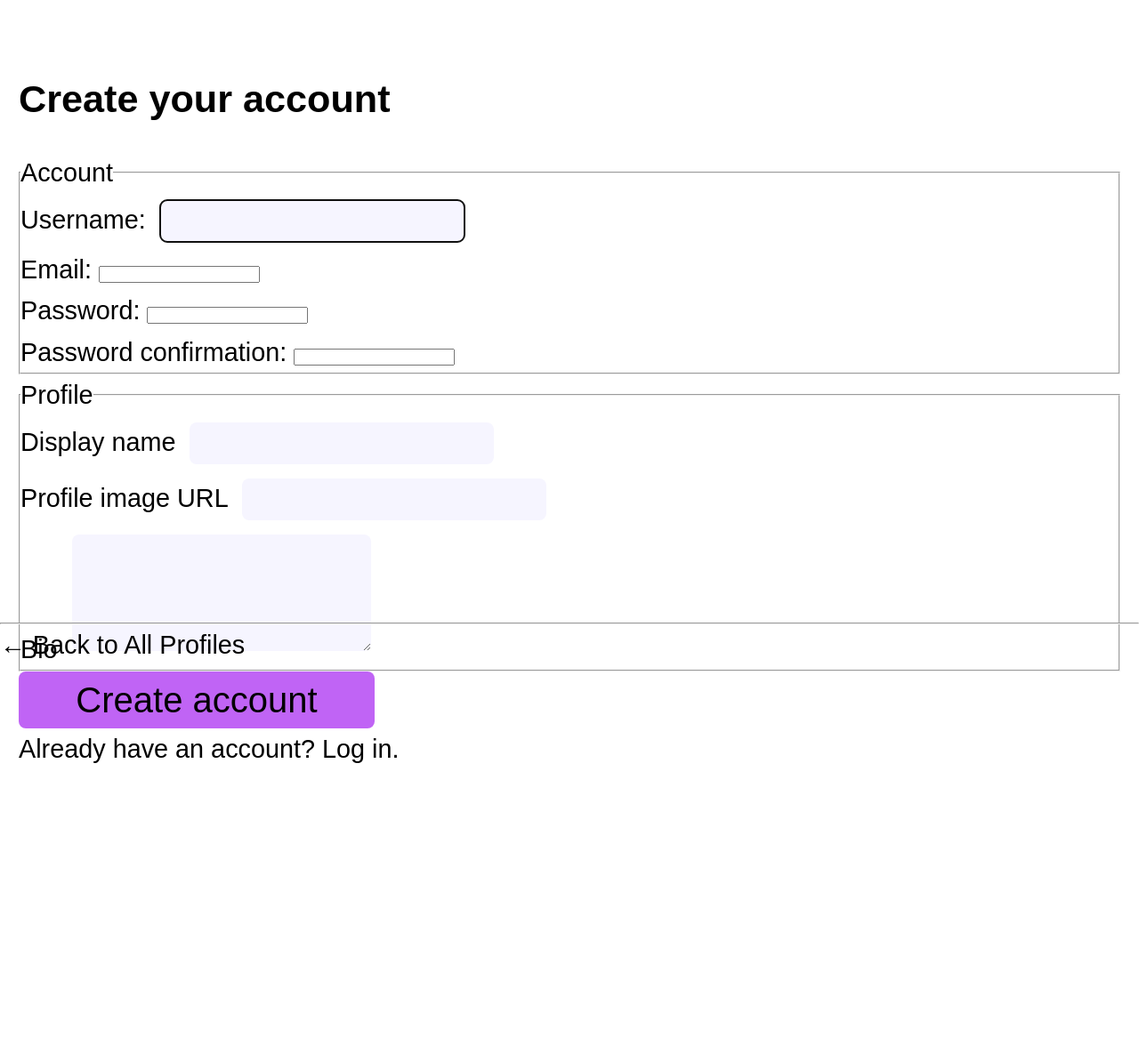
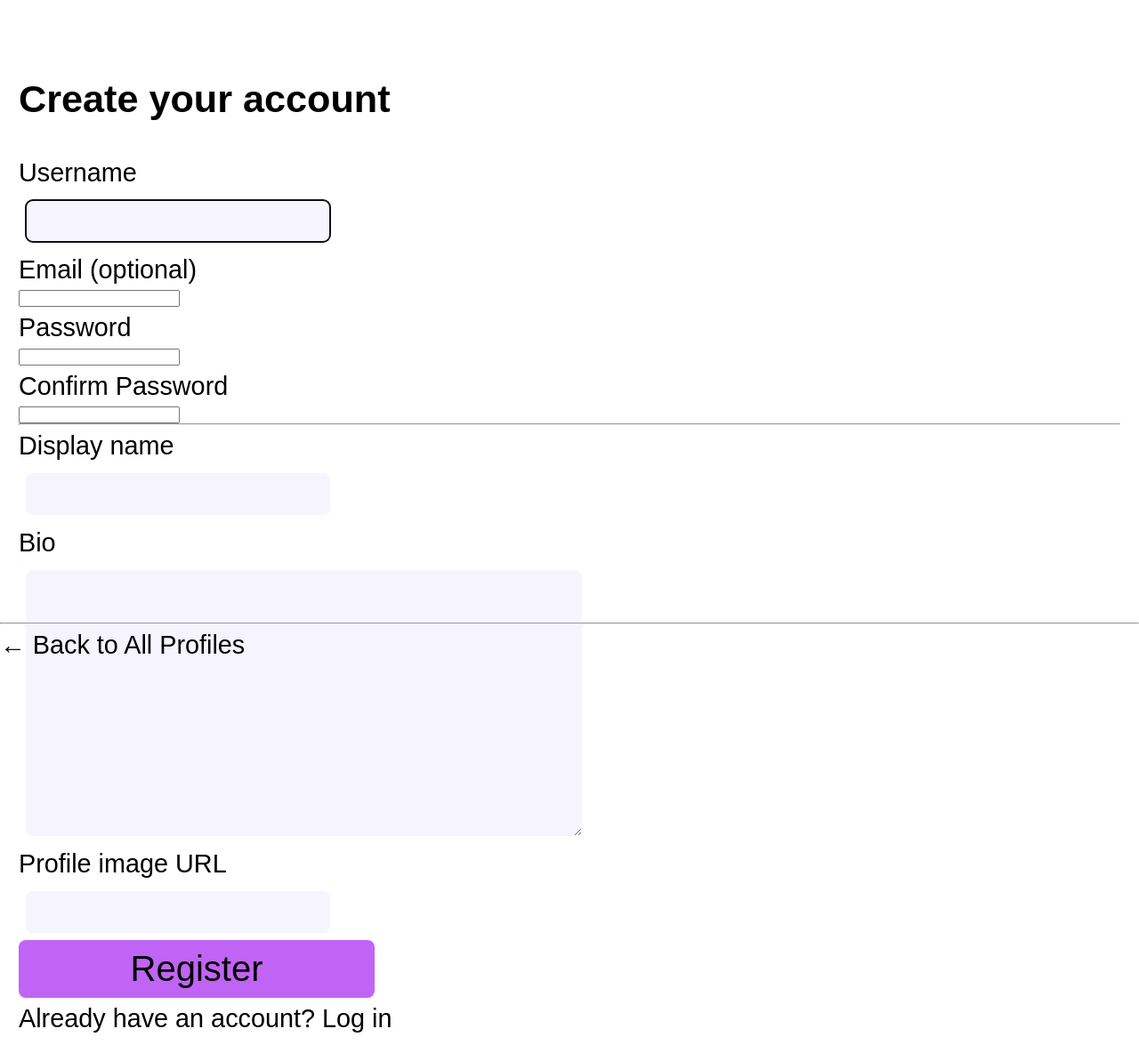
Before and after one commit to realJimJin/cs412, a Django app: page /mini_insta/register/ in a window 1280 px wide. Shown: the whole page at 89% size. Before the commit the page ends 858 px from the top, so only its background shows below. Run offline with Django 5.2, Linux system fonts and the light colour scheme.

Commit message:
register

```diff
--- a/mini_insta/templates/mini_insta/register.html
+++ b/mini_insta/templates/mini_insta/register.html
@@ -3,27 +3,38 @@
 <h2>Create your account</h2>
 <form method="post">
   {% csrf_token %}
-  <fieldset>
-    <legend>Account</legend>
-    {{ form.username.label_tag }} {{ form.username }}<br>
-    {{ form.email.label_tag }} {{ form.email }}<br>
-    {{ form.password1.label_tag }} {{ form.password1 }}<br>
-    {{ form.password2.label_tag }} {{ form.password2 }}<br>
-  </fieldset>
+  {{ form.non_field_errors }}
+  <p>
+    <label>Username</label><br>
+    {{ form.username }} {{ form.username.errors }}
+  </p>
+  <p>
+    <label>Email (optional)</label><br>
+    {{ form.email }} {{ form.email.errors }}
+  </p>
+  <p>
+    <label>Password</label><br>
+    {{ form.password1 }} {{ form.password1.errors }}
+  </p>
+  <p>
+    <label>Confirm Password</label><br>
+    {{ form.password2 }} {{ form.password2.errors }}
+  </p>
+  <hr>
+  <p>
+    <label>Display name</label><br>
+    {{ form.display_name }} {{ form.display_name.errors }}
+  </p>
+  <p>
+    <label>Bio</label><br>
+    {{ form.bio_text }} {{ form.bio_text.errors }}
+  </p>
+  <p>
+    <label>Profile image URL</label><br>
+    {{ form.profile_image_url }} {{ form.profile_image_url.errors }}
+  </p>
 
-  <fieldset>
-    <legend>Profile</legend>
-    <label for="id_display_name">Display name</label>
-    <input type="text" name="display_name" id="id_display_name" required><br>
-
-    <label for="id_profile_image_url">Profile image URL</label>
-    <input type="url" name="profile_image_url" id="id_profile_image_url"><br>
-
-    <label for="id_bio_text">Bio</label>
-    <textarea name="bio_text" id="id_bio_text" rows="4"></textarea>
-  </fieldset>
-
-  <button type="submit">Create account</button>
+  <button type="submit">Register</button>
 </form>
-<p>Already have an account? <a href="{% url 'mini_insta:login' %}">Log in</a>.</p>
+<p>Already have an account? <a href="{% url 'mini_insta:login' %}">Log in</a></p>
 {% endblock %}
```
